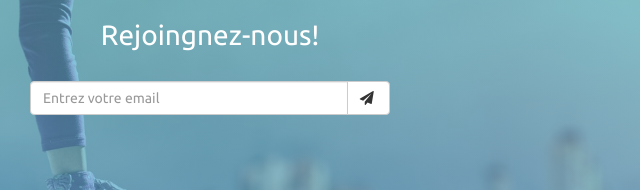
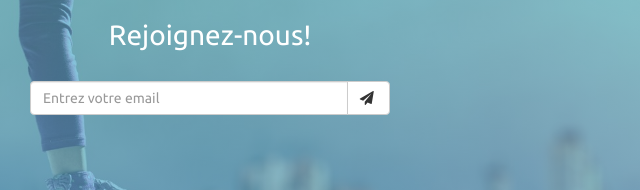
Before and after one commit to nbontemps/heroes, a plain HTML site: page index.html in a window 1280 px wide. Shown: the part 554-744 px from the top of the page, 430-1070 px from the left. Drawn offline with nearby package versions, Linux system fonts and the light colour scheme.

Commit message:
Fixed rejoignez-nous

```diff
--- a/index.html
+++ b/index.html
@@ -5,6 +5,7 @@
     <meta http-equiv="X-UA-Compatible" content="IE=edge">
     <meta name="viewport" content="width=device-width, initial-scale=1">
     <!-- The above 3 meta tags *must* come first in the head; any other head content must come *after* these tags -->
+    <link rel="icon" type="image/png" href="favicon.png" />
     <title>Heroes Landing Page</title>
 
     <!-- Bootstrap -->
@@ -89,7 +90,7 @@
 
         <div class="row">
           <div class="col-lg-4 col-md-4 col-sm-8 col-xs-10 col-lg-offset-4 col-md-offset-4 col-sm-offset-2 col-xs-offset-1">
-            <h2>Rejoingnez-nous!</h2>
+            <h2>Rejoignez-nous!</h2>
           </div>
         </div>
 
```
